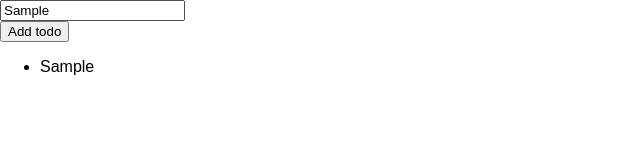
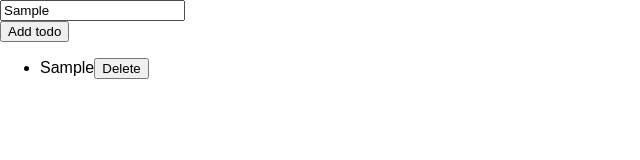
Before and after one commit to echonok/react-ts, a React (Create React App) app: page / in a window 1280 px wide. Both pictures are taken after typing "Sample" into the empty fields and a click on the button "Add todo". Shown: the top 160 px of the page, without its empty margins (0-640 px from the left). Built offline with nearby package versions, Linux system fonts and the light colour scheme; the HTML template or start-up script is replaced by a standard one.

Commit message:
added removing

```diff
--- a/src/App.tsx
+++ b/src/App.tsx
@@ -10,10 +10,13 @@
       { id: Math.random().toString(), text: text }
     ]);
   }
+  const todoDeleteHandler = (id: string) => {
+    setTodos((prevTodos) => prevTodos.filter((todo) => todo.id !== id));
+  }
   return (
     <div className="App">
-      <NewToDo onAddTodo={todoAddHandler}/>
-      <ToDoList items={todos}/>
+      <NewToDo onAddTodo={todoAddHandler} />
+      <ToDoList items={todos} onAddDelete={todoDeleteHandler}/>
     </div>
   );
 }
--- a/src/components/ToDoList.tsx
+++ b/src/components/ToDoList.tsx
@@ -7,11 +7,17 @@
 
 interface ToDoListProps {
   items: TodoItem[];
+  onAddDelete: (todoId: string) => void;
 }
 
 const ToDoList: React.FC<ToDoListProps> = (props) => {
   return <ul>
-    {props.items.map((todo) => <li key={todo.id}>{todo.text}</li>)}
+    {props.items.map((todo) => (
+      <li key={todo.id}>
+        <span>{todo.text}</span>
+        <button onClick={props.onAddDelete.bind(null, todo.id)}>Delete</button>
+      </li>
+    ))}
   </ul>;
 }
 
```
